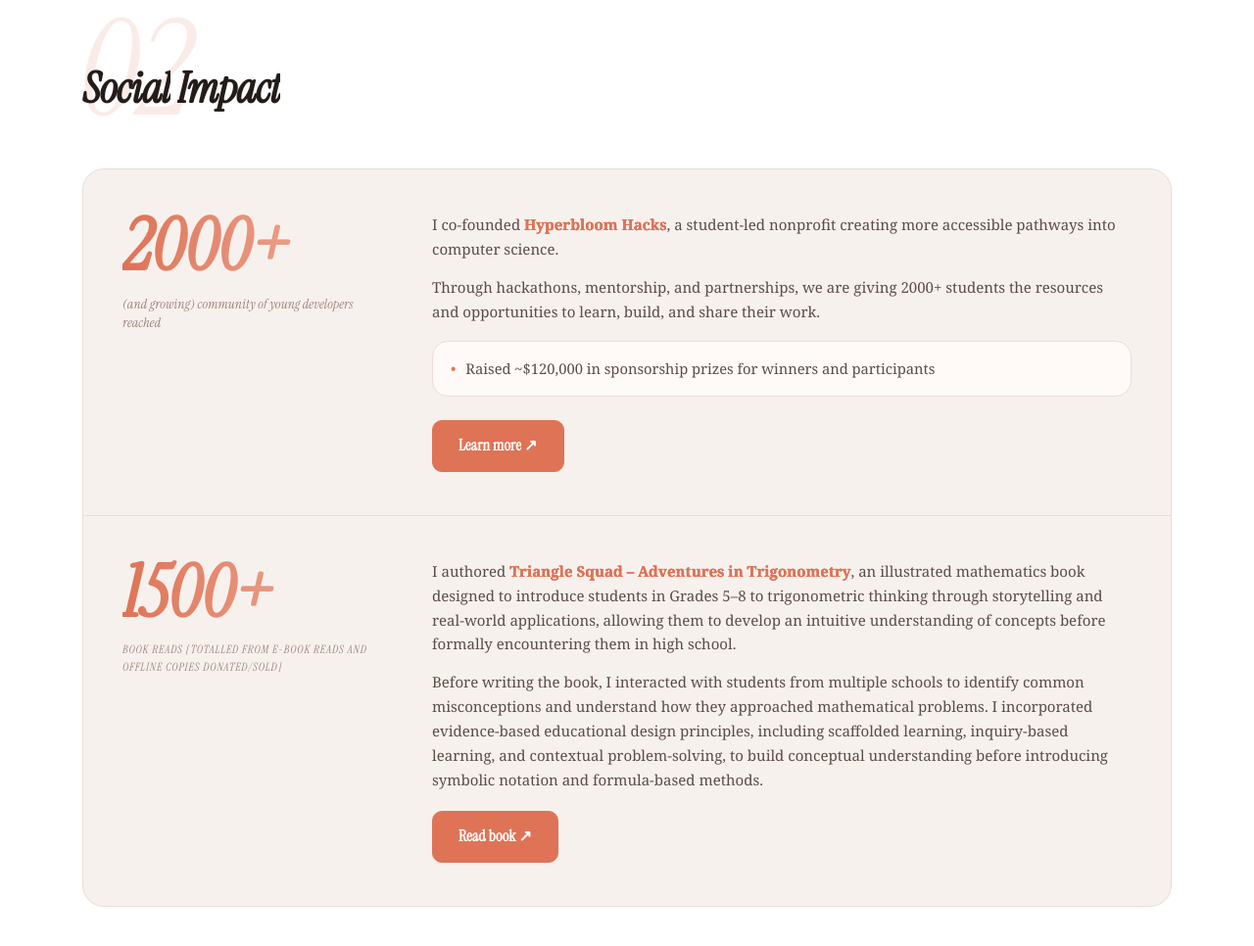
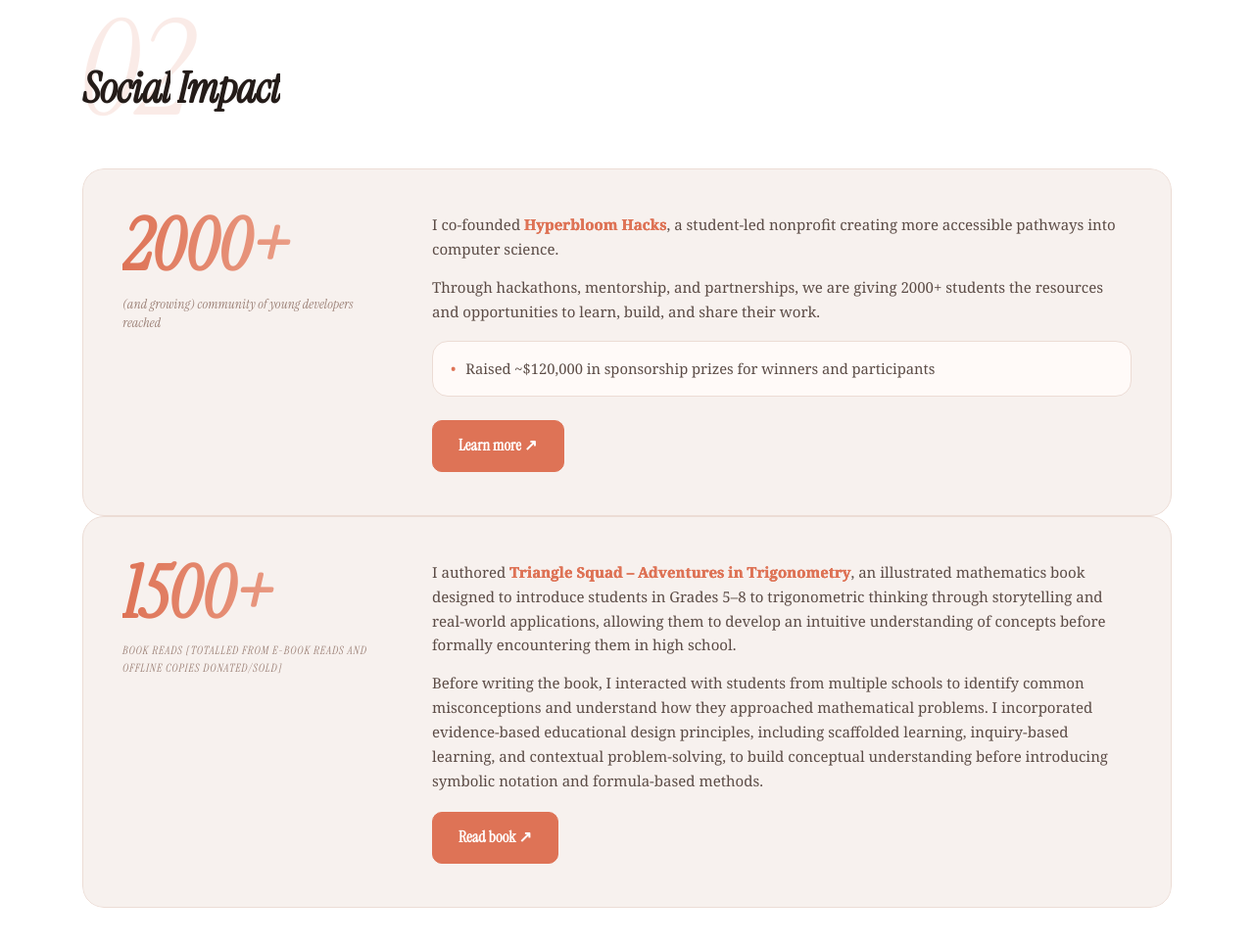
Before and after one commit to kashvi1729-tech/Personal-Website, a plain HTML site: page index.html in a window 1280 px wide. Shown: the part 3206-4172 px from the top of the page at 98% size. Drawn offline with Linux system fonts and the light colour scheme.

Commit message:
Update index.html

```diff
--- a/index.html
+++ b/index.html
@@ -693,7 +693,8 @@
   @media(max-width:760px){ .project-grid{grid-template-columns:1fr;} }
 
   /* ---------- social impact (big number cards) ---------- */
-  .impact-list{display:flex;flex-direction:column;gap:1px;background:var(--hairline);border:1px solid var(--hairline);}
+  .impact-list{ gap:24px; background:none; border:none; border-radius:0; overflow:visible; }
+  .impact-card{ border:1px solid var(--hairline); border-radius:var(--r-lg); }
   .impact-card{
     display:grid;
     grid-template-columns:260px 1fr;
```
